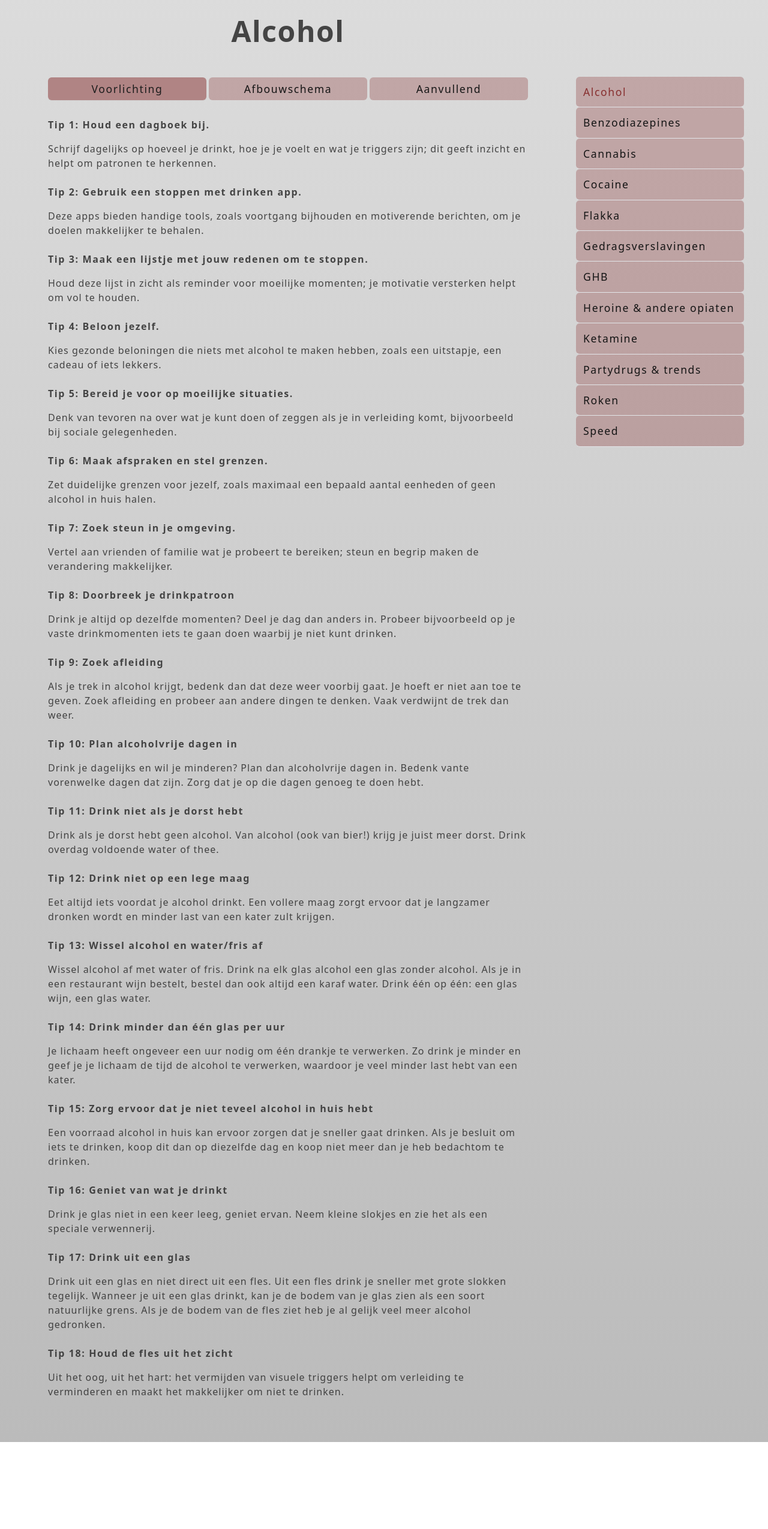
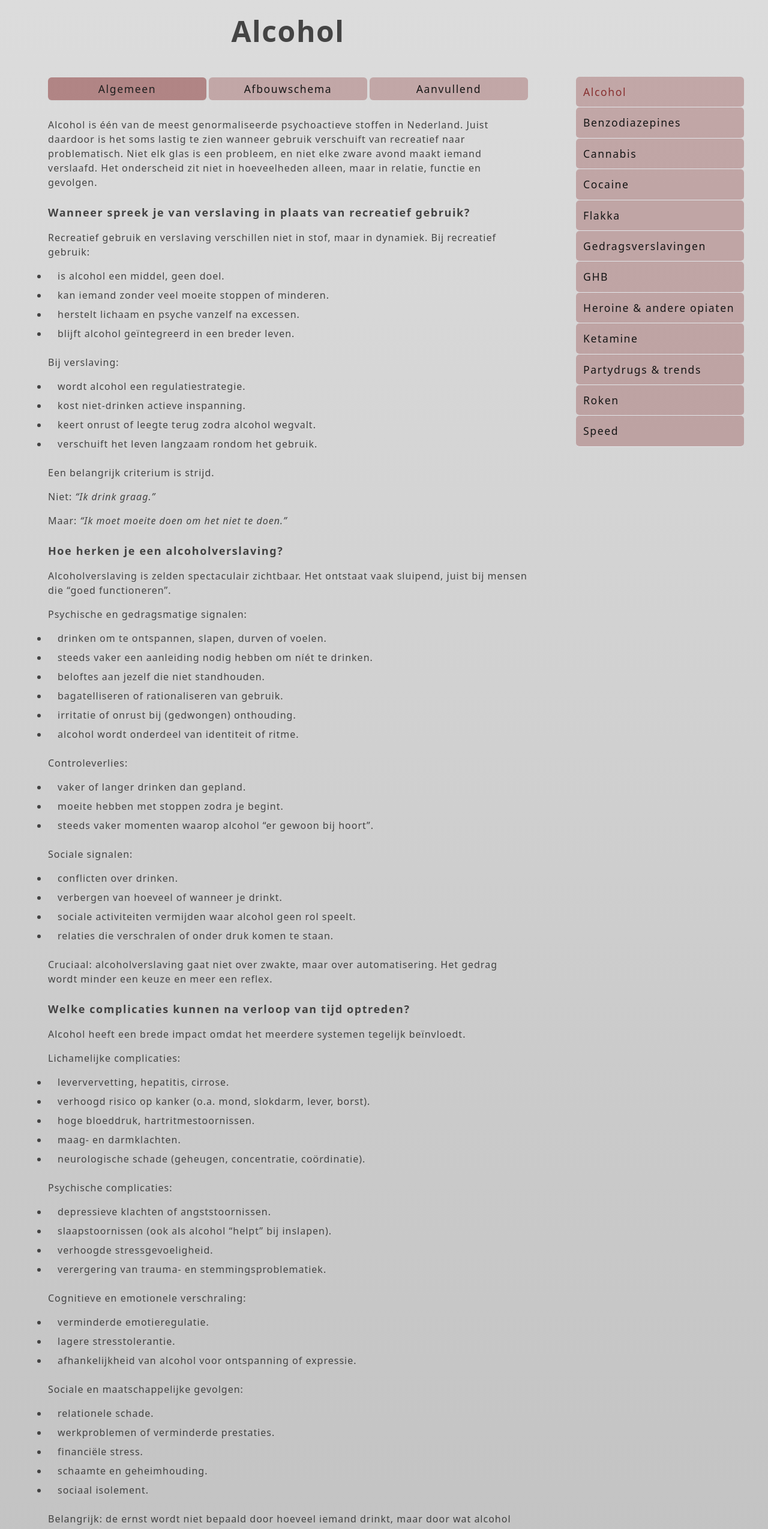
Before and after one commit to Rami-Wohl/drieluik, a Next.js app: page /middelen/alcohol in a window 1280 px wide. Shown: the part 100-2649 px from the top of the page at 60% size. Before the commit the page ends 2504 px from the top, so only its background shows below. Built offline with nearby package versions, Linux system fonts and the light colour scheme.

Commit message:
wip: update alcohol page

```diff
--- a/src/app/middelen/alcohol/page.tsx
+++ b/src/app/middelen/alcohol/page.tsx
@@ -10,15 +10,15 @@ export default function Page() {
     <div className="mt-32 flex w-full grow flex-col items-center gap-8 px-4 md:px-20">
       <Pageheader text="Alcohol" />
       <Tabs
-        defaultValue="voorlichting"
+        defaultValue="algemeen"
         className="relative w-full bg-transparent p-0 text-opacity-70"
       >
         <TabsList className="relative mb-10 w-full flex-col md:mb-0 md:flex-row">
           <TabsTrigger
             className="w-full bg-red-900 bg-opacity-30 font-sans text-[1.1rem] tracking-[0.1rem] opacity-90 hover:bg-opacity-50 data-[state=active]:bg-opacity-50"
-            value="voorlichting"
+            value="algemeen"
           >
-            Voorlichting
+            Algemeen
           </TabsTrigger>
           <TabsTrigger
             className="w-full bg-red-900 bg-opacity-30 font-sans text-[1.1rem] tracking-[0.1rem] opacity-90 hover:bg-opacity-50 data-[state=active]:bg-opacity-50"
@@ -33,8 +33,8 @@ export default function Page() {
             Aanvullend
           </TabsTrigger>
         </TabsList>
-        <TabsContent value="voorlichting">
-          <AlcoholVoorlichting />
+        <TabsContent value="algemeen">
+          <AlcoholAlgemeen />
         </TabsContent>
         <TabsContent value="afbouwschema">
           <AlcoholAfbouwschema />
@@ -47,89 +47,186 @@ export default function Page() {
   );
 }
 
-const AlcoholVoorlichting = () => {
+const AlcoholAlgemeen = () => {
   return (
     <>
-      <StyledParagraph header="Tip 1: Houd een dagboek bij.">
-        Schrijf dagelijks op hoeveel je drinkt, hoe je je voelt en wat je
-        triggers zijn; dit geeft inzicht en helpt om patronen te herkennen.
+      <StyledParagraph>
+        Alcohol is één van de meest genormaliseerde psychoactieve stoffen in
+        Nederland. Juist daardoor is het soms lastig te zien wanneer gebruik
+        verschuift van recreatief naar problematisch. Niet elk glas is een
+        probleem, en niet elke zware avond maakt iemand verslaafd. Het
+        onderscheid zit niet in hoeveelheden alleen, maar in relatie, functie en
+        gevolgen.
+      </StyledParagraph>{" "}
+      <SubSectionHeader>
+        Wanneer spreek je van verslaving in plaats van recreatief gebruik?
+      </SubSectionHeader>
+      <StyledParagraph marginBottom="mb-2">
+        Recreatief gebruik en verslaving verschillen niet in stof, maar in
+        dynamiek. Bij recreatief gebruik:
+      </StyledParagraph>{" "}
+      <ul className="mb-6 mt-2 flex flex-col gap-2">
+        <ListItem>is alcohol een middel, geen doel.</ListItem>
+        <ListItem>kan iemand zonder veel moeite stoppen of minderen.</ListItem>
+        <ListItem>herstelt lichaam en psyche vanzelf na excessen.</ListItem>
+        <ListItem>blijft alcohol geïntegreerd in een breder leven. </ListItem>
+      </ul>
+      <StyledParagraph marginBottom="mb-2">Bij verslaving:</StyledParagraph>{" "}
+      <ul className="mb-6 mt-2 flex flex-col gap-2">
+        <ListItem>wordt alcohol een regulatiestrategie.</ListItem>
+        <ListItem>kost niet-drinken actieve inspanning.</ListItem>
+        <ListItem>keert onrust of leegte terug zodra alcohol wegvalt.</ListItem>
+        <ListItem>verschuift het leven langzaam rondom het gebruik. </ListItem>
+      </ul>
+      <StyledParagraph marginBottom="mb-2">
+        Een belangrijk criterium is strijd.
       </StyledParagraph>
-      <StyledParagraph header="Tip 2: Gebruik een stoppen met drinken app.">
-        Deze apps bieden handige tools, zoals voortgang bijhouden en motiverende
-        berichten, om je doelen makkelijker te behalen.{" "}
+      <StyledParagraph marginBottom="mb-2">
+        Niet: <span className="italic">“Ik drink graag.” </span>{" "}
       </StyledParagraph>
-      <StyledParagraph header="Tip 3: Maak een lijstje met jouw redenen om te stoppen.">
-        Houd deze lijst in zicht als reminder voor moeilijke momenten; je
-        motivatie versterken helpt om vol te houden.
+      <StyledParagraph>
+        Maar:{" "}
+        <span className="italic">
+          “Ik moet moeite doen om het niet te doen.”
+        </span>
       </StyledParagraph>
-      <StyledParagraph header="Tip 4: Beloon jezelf.">
-        Kies gezonde beloningen die niets met alcohol te maken hebben, zoals een
-        uitstapje, een cadeau of iets lekkers.
-      </StyledParagraph>
-      <StyledParagraph header="Tip 5: Bereid je voor op moeilijke situaties.">
-        Denk van tevoren na over wat je kunt doen of zeggen als je in verleiding
-        komt, bijvoorbeeld bij sociale gelegenheden.
-      </StyledParagraph>
-      <StyledParagraph header="Tip 6: Maak afspraken en stel grenzen.">
-        Zet duidelijke grenzen voor jezelf, zoals maximaal een bepaald aantal
-        eenheden of geen alcohol in huis halen.
-      </StyledParagraph>
-      <StyledParagraph header="Tip 7: Zoek steun in je omgeving.">
-        Vertel aan vrienden of familie wat je probeert te bereiken; steun en
-        begrip maken de verandering makkelijker.
-      </StyledParagraph>
-      <StyledParagraph header="Tip 8: Doorbreek je drinkpatroon">
-        Drink je altijd op dezelfde momenten? Deel je dag dan anders in. Probeer
-        bijvoorbeeld op je vaste drinkmomenten iets te gaan doen waarbij je niet
-        kunt drinken.
-      </StyledParagraph>
-      <StyledParagraph header="Tip 9: Zoek afleiding">
-        Als je trek in alcohol krijgt, bedenk dan dat deze weer voorbij gaat. Je
-        hoeft er niet aan toe te geven. Zoek afleiding en probeer aan andere
-        dingen te denken. Vaak verdwijnt de trek dan weer.
-      </StyledParagraph>
-      <StyledParagraph header="Tip 10: Plan alcoholvrije dagen in">
-        Drink je dagelijks en wil je minderen? Plan dan alcoholvrije dagen in.
-        Bedenk vante vorenwelke dagen dat zijn. Zorg dat je op die dagen genoeg
-        te doen hebt.
-      </StyledParagraph>
-      <StyledParagraph header="Tip 11: Drink niet als je dorst hebt">
-        Drink als je dorst hebt geen alcohol. Van alcohol (ook van bier!) krijg
-        je juist meer dorst. Drink overdag voldoende water of thee.
-      </StyledParagraph>
-      <StyledParagraph header="Tip 12: Drink niet op een lege maag">
-        Eet altijd iets voordat je alcohol drinkt. Een vollere maag zorgt ervoor
-        dat je langzamer dronken wordt en minder last van een kater zult
-        krijgen.
-      </StyledParagraph>
-      <StyledParagraph header="Tip 13: Wissel alcohol en water/fris af">
-        Wissel alcohol af met water of fris. Drink na elk glas alcohol een glas
-        zonder alcohol. Als je in een restaurant wijn bestelt, bestel dan ook
-        altijd een karaf water. Drink één op één: een glas wijn, een glas water.
-      </StyledParagraph>
-      <StyledParagraph header="Tip 14: Drink minder dan één glas per uur">
-        Je lichaam heeft ongeveer een uur nodig om één drankje te verwerken. Zo
-        drink je minder en geef je je lichaam de tijd de alcohol te verwerken,
-        waardoor je veel minder last hebt van een kater.
-      </StyledParagraph>
-      <StyledParagraph header="Tip 15: Zorg ervoor dat je niet teveel alcohol in huis hebt">
-        Een voorraad alcohol in huis kan ervoor zorgen dat je sneller gaat
-        drinken. Als je besluit om iets te drinken, koop dit dan op diezelfde
-        dag en koop niet meer dan je heb bedachtom te drinken.
-      </StyledParagraph>
-      <StyledParagraph header="Tip 16: Geniet van wat je drinkt">
-        Drink je glas niet in een keer leeg, geniet ervan. Neem kleine slokjes
-        en zie het als een speciale verwennerij.
-      </StyledParagraph>
-      <StyledParagraph header="Tip 17: Drink uit een glas">
-        Drink uit een glas en niet direct uit een fles. Uit een fles drink je
-        sneller met grote slokken tegelijk. Wanneer je uit een glas drinkt, kan
-        je de bodem van je glas zien als een soort natuurlijke grens. Als je de
-        bodem van de fles ziet heb je al gelijk veel meer alcohol gedronken.
-      </StyledParagraph>
-      <StyledParagraph header="Tip 18: Houd de fles uit het zicht">
-        Uit het oog, uit het hart: het vermijden van visuele triggers helpt om
-        verleiding te verminderen en maakt het makkelijker om niet te drinken.
+      <SubSectionHeader>Hoe herken je een alcoholverslaving?</SubSectionHeader>
+      <StyledParagraph marginBottom="mb-2">
+        Alcoholverslaving is zelden spectaculair zichtbaar. Het ontstaat vaak
+        sluipend, juist bij mensen die “goed functioneren”.
+      </StyledParagraph>{" "}
+      <StyledParagraph marginBottom="mb-2">
+        Psychische en gedragsmatige signalen:
+      </StyledParagraph>{" "}
+      <ul className="mb-6 mt-2 flex flex-col gap-2">
+        <ListItem>drinken om te ontspannen, slapen, durven of voelen.</ListItem>
+        <ListItem>
+          steeds vaker een aanleiding nodig hebben om níét te drinken.
+        </ListItem>
+        <ListItem>beloftes aan jezelf die niet standhouden.</ListItem>
+        <ListItem>bagatelliseren of rationaliseren van gebruik.</ListItem>
+        <ListItem>irritatie of onrust bij (gedwongen) onthouding.</ListItem>
+        <ListItem>alcohol wordt onderdeel van identiteit of ritme.</ListItem>
+      </ul>
+      <StyledParagraph marginBottom="mb-2">Controleverlies:</StyledParagraph>{" "}
+      <ul className="mb-6 mt-2 flex flex-col gap-2">
+        <ListItem>vaker of langer drinken dan gepland.</ListItem>
+        <ListItem>moeite hebben met stoppen zodra je begint.</ListItem>
+        <ListItem>
+          steeds vaker momenten waarop alcohol “er gewoon bij hoort”.
+        </ListItem>
+      </ul>
+      <StyledParagraph marginBottom="mb-2">Sociale signalen:</StyledParagraph>{" "}
+      <ul className="mb-6 mt-2 flex flex-col gap-2">
+        <ListItem>conflicten over drinken.</ListItem>
+        <ListItem>verbergen van hoeveel of wanneer je drinkt.</ListItem>
+        <ListItem>
+          sociale activiteiten vermijden waar alcohol geen rol speelt.
+        </ListItem>
+        <ListItem>
+          relaties die verschralen of onder druk komen te staan.
+        </ListItem>
+      </ul>
+      <StyledParagraph>
+        Cruciaal: alcoholverslaving gaat niet over zwakte, maar over
+        automatisering. Het gedrag wordt minder een keuze en meer een reflex.
+      </StyledParagraph>{" "}
+      <SubSectionHeader>
+        Welke complicaties kunnen na verloop van tijd optreden?
+      </SubSectionHeader>
+      <StyledParagraph marginBottom="mb-2">
+        Alcohol heeft een brede impact omdat het meerdere systemen tegelijk
+        beïnvloedt.
+      </StyledParagraph>{" "}
+      <StyledParagraph marginBottom="mb-2">
+        Lichamelijke complicaties:
+      </StyledParagraph>{" "}
+      <ul className="mb-6 mt-2 flex flex-col gap-2">
+        <ListItem>leververvetting, hepatitis, cirrose.</ListItem>
+        <ListItem>
+          verhoogd risico op kanker (o.a. mond, slokdarm, lever, borst).
+        </ListItem>
+        <ListItem>hoge bloeddruk, hartritmestoornissen.</ListItem>
+        <ListItem>maag- en darmklachten.</ListItem>
+        <ListItem>
+          neurologische schade (geheugen, concentratie, coördinatie).
+        </ListItem>
+      </ul>
+      <StyledParagraph marginBottom="mb-2">
+        Psychische complicaties:
+      </StyledParagraph>{" "}
+      <ul className="mb-6 mt-2 flex flex-col gap-2">
+        <ListItem>depressieve klachten of angststoornissen.</ListItem>
+        <ListItem>
+          slaapstoornissen (ook als alcohol “helpt” bij inslapen).
+        </ListItem>
+        <ListItem>verhoogde stressgevoeligheid.</ListItem>
+        <ListItem>verergering van trauma- en stemmingsproblematiek.</ListItem>
+      </ul>
+      <StyledParagraph marginBottom="mb-2">
+        Cognitieve en emotionele verschraling:
+      </StyledParagraph>{" "}
+      <ul className="mb-6 mt-2 flex flex-col gap-2">
+        <ListItem>verminderde emotieregulatie.</ListItem>
+        <ListItem>lagere stresstolerantie.</ListItem>
+        <ListItem>
+          afhankelijkheid van alcohol voor ontspanning of expressie.
+        </ListItem>
+      </ul>
+      <StyledParagraph marginBottom="mb-2">
+        Sociale en maatschappelijke gevolgen:
+      </StyledParagraph>{" "}
+      <ul className="mb-6 mt-2 flex flex-col gap-2">
+        <ListItem>relationele schade.</ListItem>
+        <ListItem>werkproblemen of verminderde prestaties.</ListItem>
+        <ListItem>financiële stress.</ListItem>
+        <ListItem>schaamte en geheimhouding.</ListItem>
+        <ListItem>sociaal isolement.</ListItem>
+      </ul>
+      <StyledParagraph>
+        Belangrijk: de ernst wordt niet bepaald door hoeveel iemand drinkt, maar
+        door wat alcohol wegneemt.
+      </StyledParagraph>{" "}
+      <SubSectionHeader>Alcohol in de Nederlandse cultuur</SubSectionHeader>
+      <StyledParagraph marginBottom="mb-2">
+        Alcohol is diep verweven met: gezelligheid, ontspanning, vieren en
+        rouwen, volwassenheid en normaliteit
+      </StyledParagraph>{" "}
+      <StyledParagraph>
+        Niet drinken vraagt vaak méér uitleg dan wel drinken. Dat maakt alcohol
+        uniek in presentatie, maar niet in werking.
+      </StyledParagraph>{" "}
+      <SubSectionHeader>Is alcohol anders dan andere drugs?</SubSectionHeader>
+      <StyledParagraph marginBottom="mb-2">
+        Het eerlijke antwoord is: nee.
+      </StyledParagraph>{" "}
+      <StyledParagraph marginBottom="mb-2">
+        Het eerlijke antwoord is: nee.
+      </StyledParagraph>{" "}
+      <StyledParagraph marginBottom="mb-2">
+        Alcohol verschilt farmacologisch niet principieel van andere drugs. Het:
+      </StyledParagraph>{" "}
+      <ul className="mb-6 mt-2 flex flex-col gap-2">
+        <ListItem>beïnvloedt het beloningssysteem.</ListItem>
+        <ListItem>werkt dempend op spanning.</ListItem>
+        <ListItem>kan tolerantie en afhankelijkheid veroorzaken.</ListItem>
+        <ListItem>heeft ontwenningsverschijnselen.</ListItem>
+        <ListItem>kent zowel psychische als lichamelijke schade.</ListItem>
+      </ul>
+      <StyledParagraph marginBottom="mb-2">
+        Het echte verschil zit niet in het middel, maar in:
+      </StyledParagraph>{" "}
+      <ul className="mb-6 mt-2 flex flex-col gap-2">
+        <ListItem>maatschappelijke acceptatie.</ListItem>
+
+        <ListItem>beschikbaarheid.</ListItem>
+        <ListItem>culturele normalisering.</ListItem>
+        <ListItem>juridische status.</ListItem>
+      </ul>
+      <StyledParagraph>
+        Alcohol is geen “milde uitzondering”, maar een volledig erkende drug die
+        toevallig sociaal is ingebed. Dat maakt problematisch gebruik minder
+        zichtbaar, niet minder ernstig.
       </StyledParagraph>{" "}
     </>
   );
--- a/src/components/ui/text-components/subsection-header.tsx
+++ b/src/components/ui/text-components/subsection-header.tsx
@@ -2,7 +2,7 @@ import type { ReactNode } from "react";
 
 export function SubSectionHeader({ children }: { children: ReactNode }) {
   return (
-    <h3 className="mb-4 w-full font-sans text-base font-semibold tracking-[1px] text-[#333333] text-opacity-90 lg:tracking-[0.1rem]">
+    <h3 className="mb-4 w-full font-sans text-base font-semibold tracking-[1px] text-[#333333] text-opacity-90 lg:text-lg lg:tracking-[0.1rem]">
       {children}
     </h3>
   );
```
